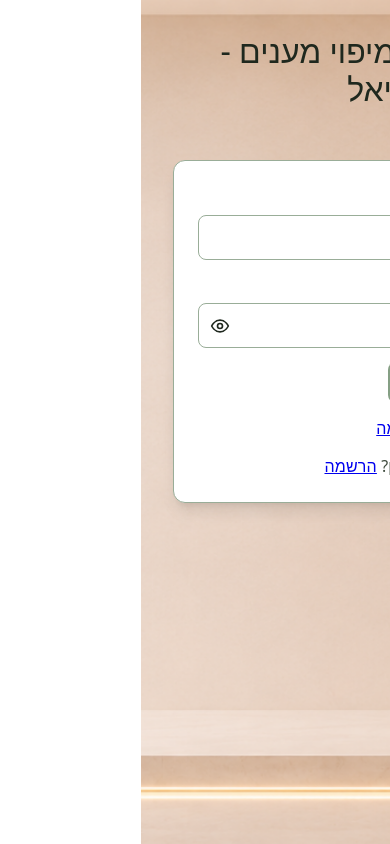
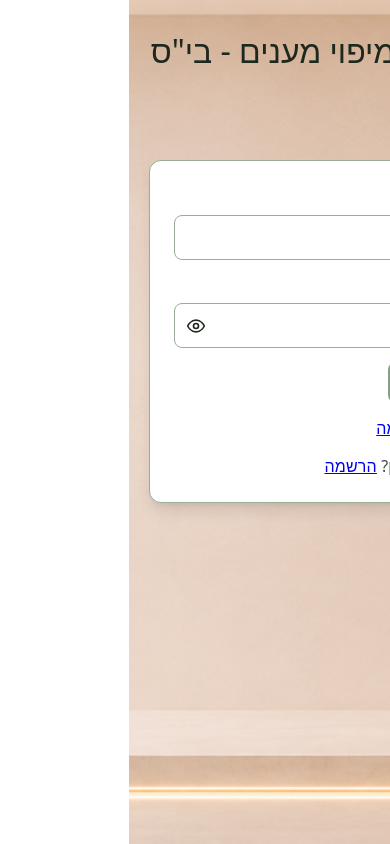
Before and after one commit to eladcohen80/uziel, a React (Vite) app in the folder client/: page /login in a window 390 px wide. Built offline with nearby package versions, Linux system fonts and the light colour scheme.

Commit message:
page_padding6

```diff
--- a/client/src/App.css
+++ b/client/src/App.css
@@ -50,8 +50,8 @@ body::before {
 /* במובייל - מונע מילדים רחבים (טבלאות) להרחיב את העמוד */
 @media (max-width: 700px) {
   .page, body, main {
-    padding-left: 16px !important;
-    padding-right: 16px !important;
+    padding-left: 10px !important;
+    padding-right: 10px !important;
     box-sizing: border-box;
     width: 100% !important;
   }
```
